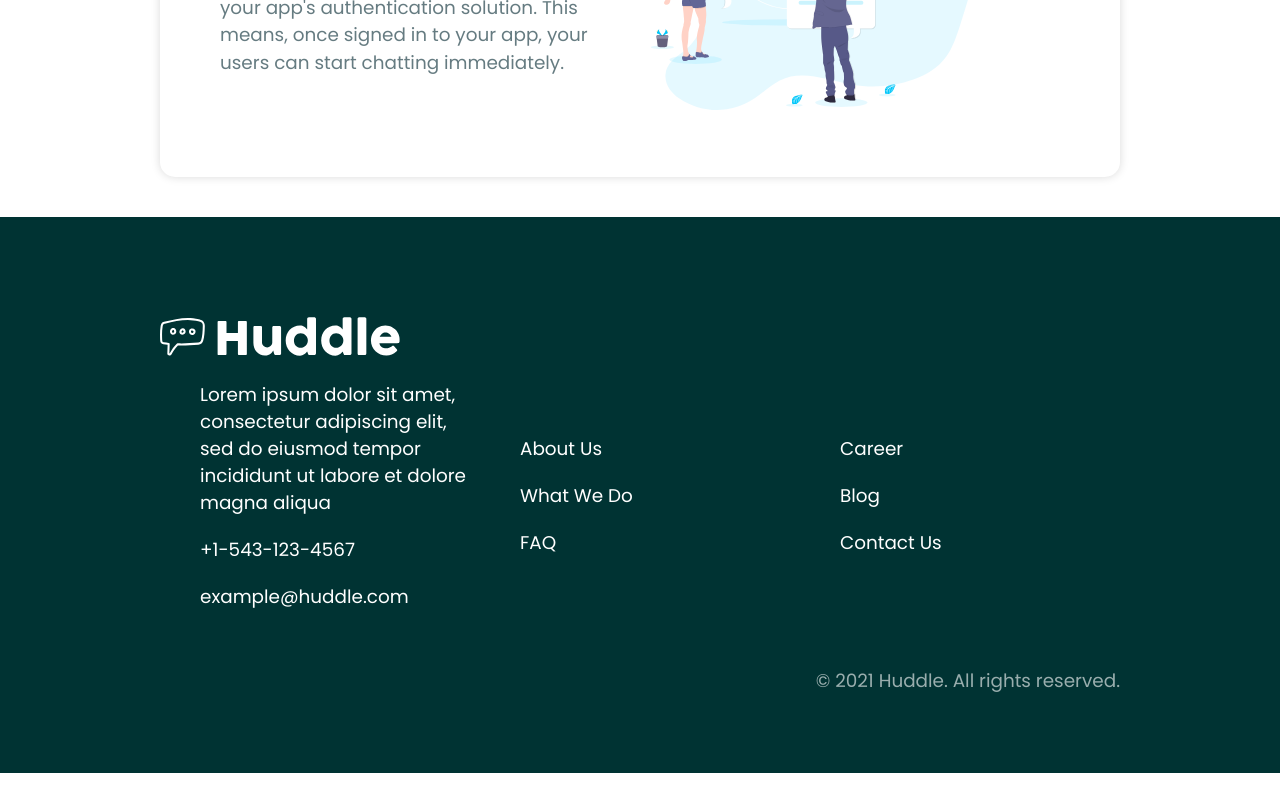
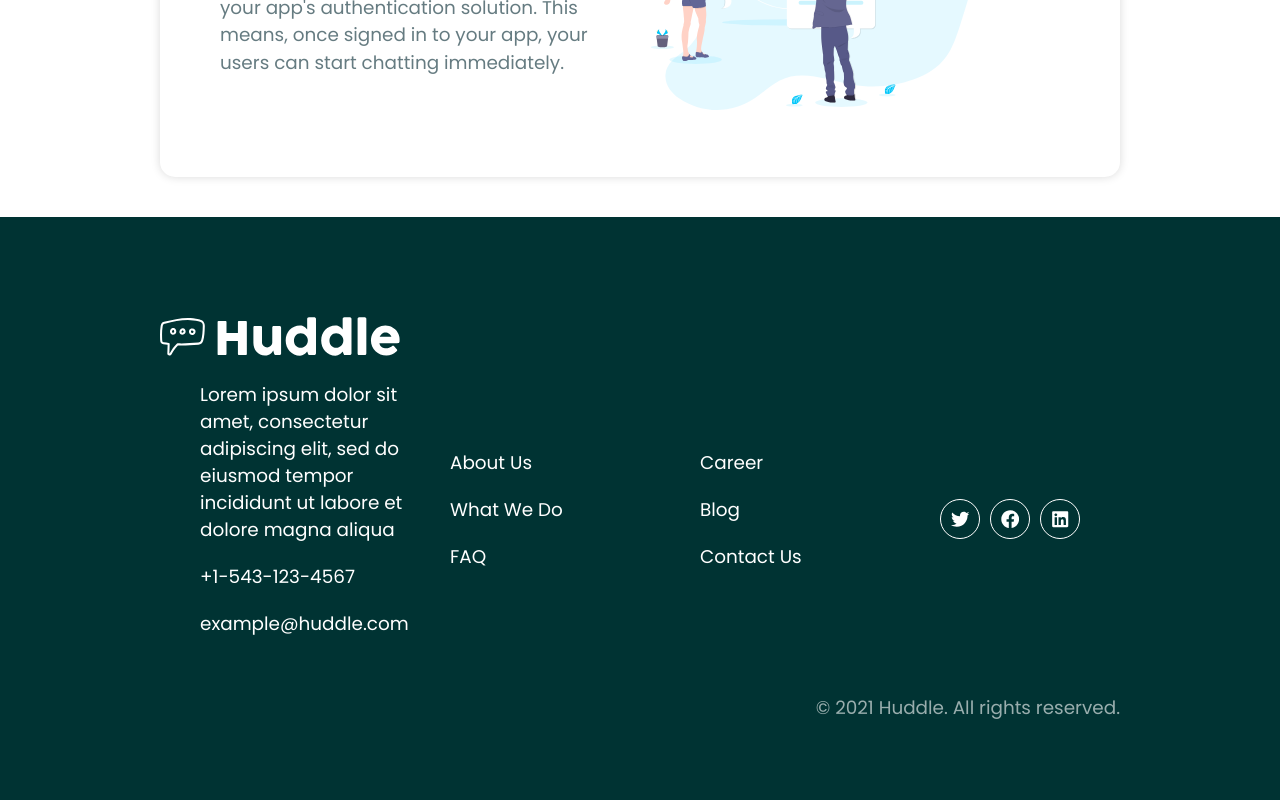
Before and after one commit to orchid-cloud/styled-components-react-project, a React (Vite) app: page / in a window 1280 px wide. Shown: the part 1568-2368 px from the top of the page. Before the commit the page ends 2341 px from the top, so only its background shows below. Built offline with nearby package versions, Linux system fonts and the light colour scheme.

Commit message:
social media icons componend & styled component created

```diff
--- a/package.json
+++ b/package.json
@@ -12,6 +12,7 @@
   "dependencies": {
     "react": "^18.3.1",
     "react-dom": "^18.3.1",
+    "react-icons": "^5.2.1",
     "styled-components": "^6.1.12"
   },
   "devDependencies": {
--- a/src/components/Footer.jsx
+++ b/src/components/Footer.jsx
@@ -1,3 +1,4 @@
+import SocialIcons from './SocialIcons';
 import { Container } from './styles/Container.styled';
 import { Flex } from './styles/Flex.styled';
 import { StyledFooter } from './styles/Footer.styled';
@@ -27,6 +28,8 @@
             <li>Blog</li>
             <li>Contact Us</li>
           </ul>
+
+          <SocialIcons />
         </Flex>
 
         <p>&copy; 2021 Huddle. All rights reserved.</p>
--- /dev/null
+++ b/src/components/SocialIcons.jsx
@@ -0,0 +1,24 @@
+import { FaTwitter, FaFacebook, FaLinkedin } from 'react-icons/fa';
+import { StyledSocialIcons } from './styles/SocialIcons.styled';
+
+export default function SocialIcons() {
+  return (
+    <StyledSocialIcons>
+      <li>
+        <a href="https://twitter.com">
+          <FaTwitter />
+        </a>
+      </li>
+      <li>
+        <a href="https://facebook.com">
+          <FaFacebook />
+        </a>
+      </li>
+      <li>
+        <a href="https://linkedin.com">
+          <FaLinkedin />
+        </a>
+      </li>
+    </StyledSocialIcons>
+  );
+}
--- /dev/null
+++ b/src/components/styles/SocialIcons.styled.jsx
@@ -0,0 +1,24 @@
+import styled from 'styled-components';
+
+export const StyledSocialIcons = styled.div`
+  display: flex;
+  align-items: center;
+  justify-content: center;
+
+  li {
+    list-style: none;
+  }
+
+  a {
+    border: 1px solid #fff;
+    border-radius: 50%;
+    color: #fff;
+    display: inline-flex;
+    align-items: center;
+    justify-content: center;
+    margin-right: 10px;
+    height: 40px;
+    width: 40px;
+    text-decoration: none;
+  }
+`;
```
Also changed, not shown: 1 other file (tests, documents, lock files or other folders).
